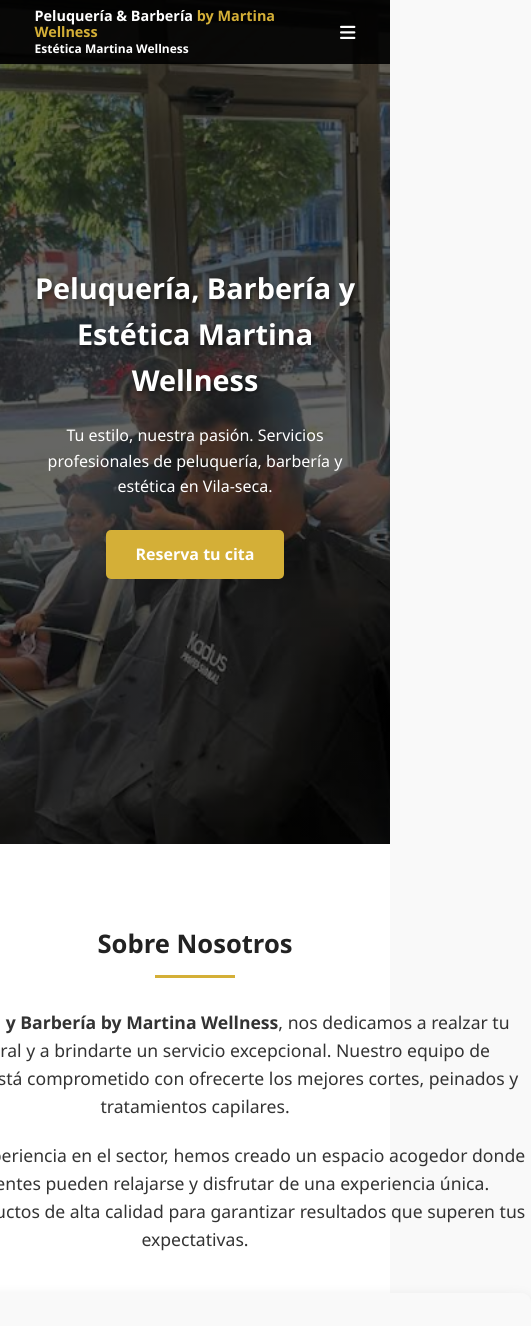
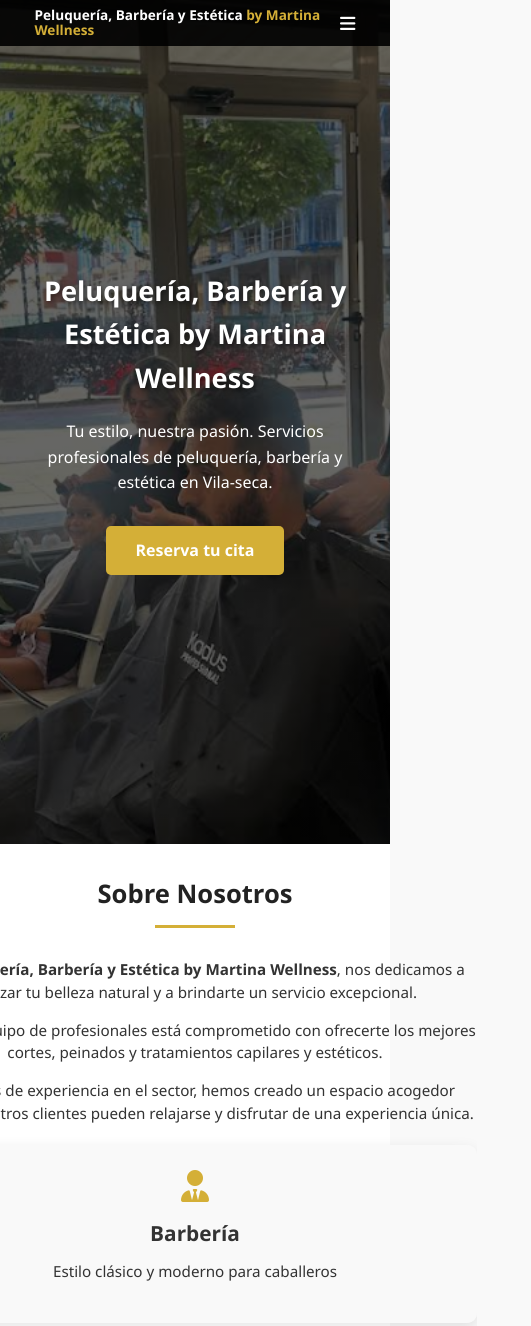
Before and after one commit to MiPaginaOnline/Peluquer-ayBarber-aByJorgequiromasajista, a plain HTML site: page index.html in a window 390 px wide. Shown: the top 1326 px of the page, 531 px wide, since content can reach past the window. Drawn offline with Linux system fonts and the light colour scheme.

Commit message:
Update index.html

```diff
--- a/index.html
+++ b/index.html
@@ -3,7 +3,7 @@
 <head>
     <meta charset="UTF-8">
     <meta name="viewport" content="width=device-width, initial-scale=1.0">
-    <title>Peluquería y Barbería by Martina Wellness</title>
+    <title>Peluquería, Barbería y Estética by Martina Wellness</title>
     <link rel="stylesheet" href="https://cdnjs.cloudflare.com/ajax/libs/font-awesome/6.4.0/css/all.min.css">
     <style>
         /* Estilos generales */
@@ -516,16 +516,16 @@
             }
 
             .logo {
-                font-size: 1rem; /* Letra más pequeña en móvil */
+                font-size: 0.9rem; /* Letra más pequeña y uniforme en móvil */
                 line-height: 1.1;
             }
 
             .nav-links {
                 position: fixed;
-                top: 50px; /* Ajustado por el header más compacto */
+                top: 46px; /* Ajustado por el header más compacto */
                 left: -100%;
                 width: 100%;
-                height: calc(100vh - 50px);
+                height: calc(100vh - 46px);
                 background-color: #111;
                 flex-direction: column;
                 align-items: center;
@@ -548,7 +548,7 @@
             }
 
             .hero h1 {
-                font-size: 2.2rem; /* Más pequeño en móvil */
+                font-size: 2rem; /* Más pequeño en móvil */
             }
 
             .hero p {
@@ -557,6 +557,33 @@
 
             h2 {
                 font-size: 1.8rem; /* Más pequeño en móvil */
+            }
+
+            /* Sobre Nosotros más compacto en móvil */
+            .about {
+                padding: 40px 0; /* Reducido de 80px */
+            }
+
+            .about-text p {
+                font-size: 1rem; /* Texto más pequeño */
+                margin-bottom: 15px; /* Menos espacio entre párrafos */
+                line-height: 1.5; /* Mejor legibilidad */
+            }
+
+            .services-carousel {
+                margin: 20px auto 0; /* Menos margen superior */
+            }
+
+            .service-slide {
+                padding: 25px 15px; /* Menos padding interno */
+            }
+
+            .service-slide i {
+                font-size: 2rem; /* Iconos más pequeños */
+            }
+
+            .service-slide h3 {
+                font-size: 1.3rem; /* Títulos más pequeños */
             }
 
             .service-selector {
@@ -573,19 +600,32 @@
             .reservation-form {
                 padding: 25px;
             }
+
+            /* Ajustes generales para móvil */
+            section {
+                padding: 50px 0; /* Reducido de 80px */
+            }
         }
 
         @media (max-width: 480px) {
             .logo {
-                font-size: 0.9rem; /* Aún más pequeño en móviles muy pequeños */
+                font-size: 0.85rem; /* Aún más pequeño en móviles muy pequeños */
             }
 
             .hero h1 {
-                font-size: 1.8rem;
+                font-size: 1.7rem;
             }
 
             h2 {
                 font-size: 1.6rem;
+            }
+
+            .about {
+                padding: 30px 0;
+            }
+
+            .about-text p {
+                font-size: 0.95rem;
             }
         }
     </style>
@@ -595,7 +635,7 @@
     <header id="header">
         <div class="container">
             <nav>
-                <a href="#" class="logo">Peluquería & Barbería <span>by Martina Wellness</span><br><small>Estética Martina Wellness</small></a>
+                <a href="#" class="logo">Peluquería, Barbería y Estética <span>by Martina Wellness</span></a>
                 <ul class="nav-links">
                     <li><a href="#home">Inicio</a></li>
                     <li><a href="#about">Sobre Nosotros</a></li>
@@ -615,7 +655,7 @@
     <!-- Hero Section -->
     <section class="hero" id="home">
         <div class="hero-content">
-            <h1>Peluquería, Barbería y Estética Martina Wellness</h1>
+            <h1>Peluquería, Barbería y Estética by Martina Wellness</h1>
             <p>Tu estilo, nuestra pasión. Servicios profesionales de peluquería, barbería y estética en Vila-seca.</p>
             <a href="#reservations" class="btn">Reserva tu cita</a>
         </div>
@@ -627,8 +667,9 @@
             <h2>Sobre Nosotros</h2>
             <div class="about-content">
                 <div class="about-text">
-                    <p>En <strong>Peluquería y Barbería by Martina Wellness</strong>, nos dedicamos a realzar tu belleza natural y a brindarte un servicio excepcional. Nuestro equipo de profesionales está comprometido con ofrecerte los mejores cortes, peinados y tratamientos capilares.</p>
-                    <p>Con años de experiencia en el sector, hemos creado un espacio acogedor donde nuestros clientes pueden relajarse y disfrutar de una experiencia única. Utilizamos productos de alta calidad para garantizar resultados que superen tus expectativas.</p>
+                    <p>En <strong>Peluquería, Barbería y Estética by Martina Wellness</strong>, nos dedicamos a realzar tu belleza natural y a brindarte un servicio excepcional.</p>
+                    <p>Nuestro equipo de profesionales está comprometido con ofrecerte los mejores cortes, peinados y tratamientos capilares y estéticos.</p>
+                    <p>Con años de experiencia en el sector, hemos creado un espacio acogedor donde nuestros clientes pueden relajarse y disfrutar de una experiencia única.</p>
 
                     <!-- Carrusel de servicios -->
                     <div class="services-carousel">
@@ -854,7 +895,7 @@
         <div class="container">
             <div class="footer-content">
                 <div class="footer-column">
-                    <h3>Peluquería, Barbería y Estética Martina Wellness</h3>
+                    <h3>Peluquería, Barbería y Estética by Martina Wellness</h3>
                     <p>Tu estilo, nuestra pasión. Servicios profesionales de peluquería, barbería y estética en Vila-seca.</p>
                     <div class="social-links">
                         <a href="#"><i class="fab fa-facebook-f"></i></a>
@@ -882,7 +923,7 @@
                 </div>
             </div>
             <div class="copyright">
-                <p>&copy; 2023 Peluquería, Barbería y Estética Martina Wellness. Todos los derechos reservados.</p>
+                <p>&copy; 2023 Peluquería, Barbería y Estética by Martina Wellness. Todos los derechos reservados.</p>
             </div>
         </div>
     </footer>
```
